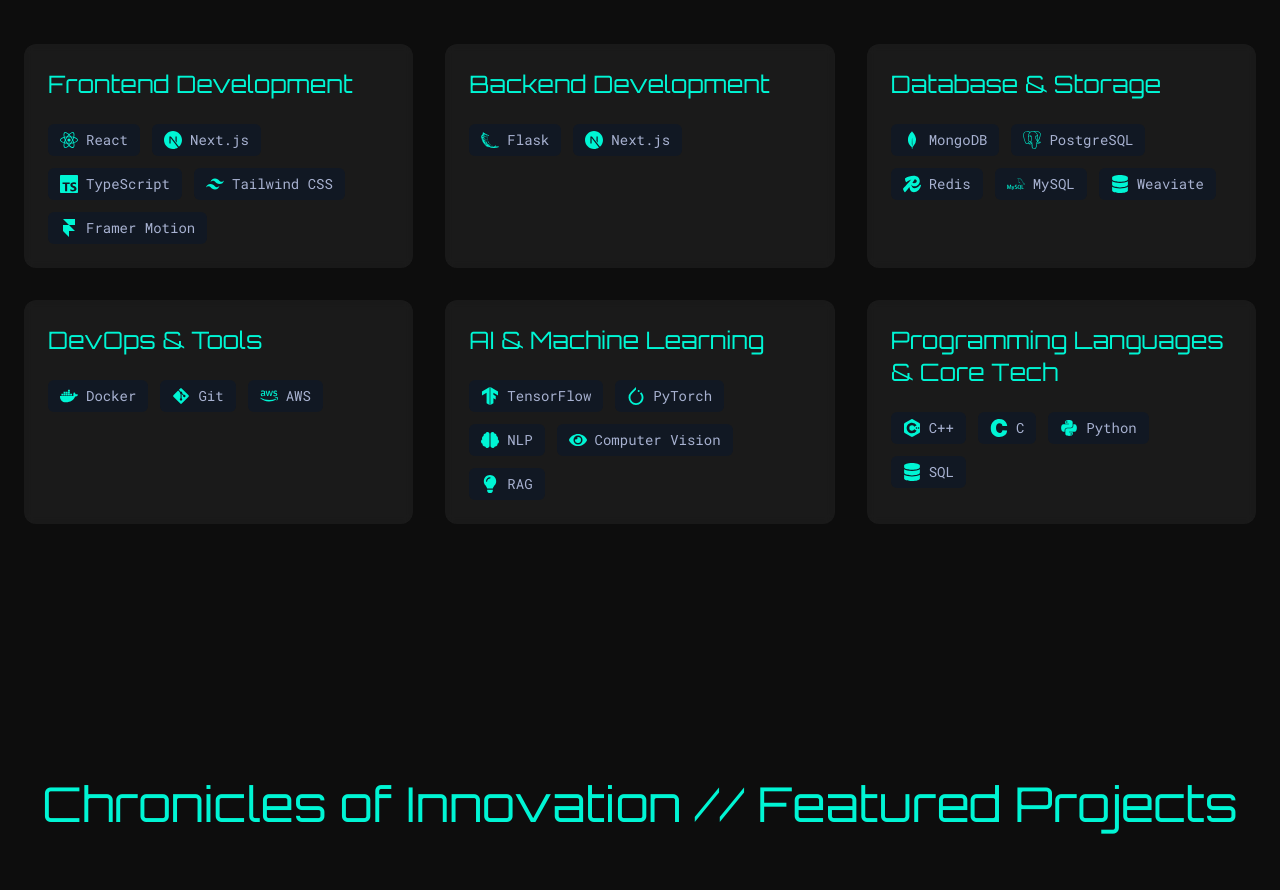
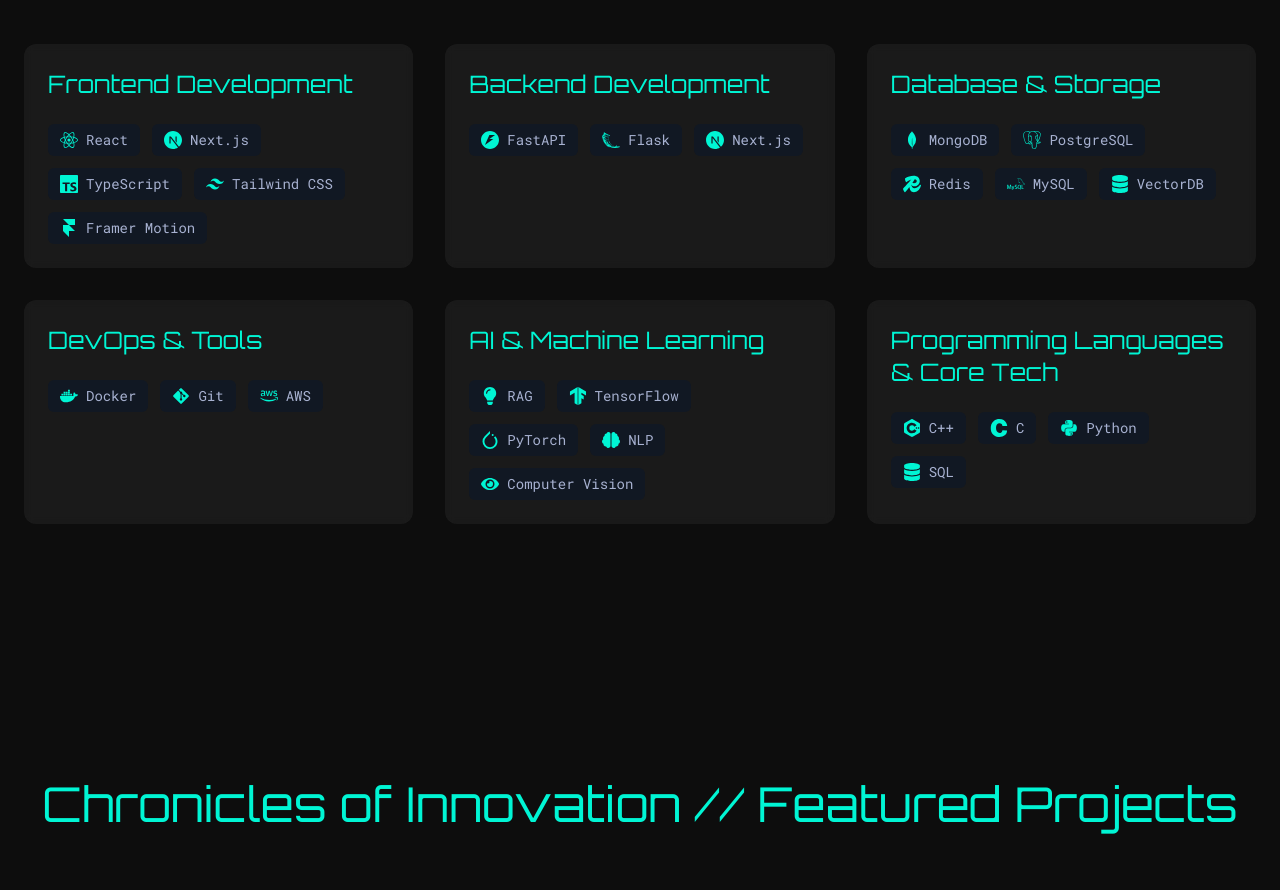
Before and after one commit to Subrojyoti/subrojyoti-portfolio, a Next.js app: page / in a window 1280 px wide. Shown: the part 1720-2610 px from the top of the page. Built offline with nearby package versions, Linux system fonts and the light colour scheme; grey boxes are pictures that could not be loaded.

Commit message:
added new project in project section

```diff
--- a/components/sections/SkillsSection.tsx
+++ b/components/sections/SkillsSection.tsx
@@ -2,8 +2,8 @@
 'use client';
 import { motion } from 'framer-motion';
 import type { IconType } from 'react-icons';
-import { FaReact, FaPython, FaDocker, FaGitAlt, FaAws, FaBrain, FaEye, FaDatabase, FaLightbulb } from 'react-icons/fa';
-import { SiNextdotjs, SiTailwindcss, SiTypescript, SiFlask, SiMongodb, SiPostgresql, SiRedis, SiTensorflow, SiPytorch, SiFramer, SiMysql, SiCplusplus, SiC } from 'react-icons/si';
+import {FaReact, FaPython, FaDocker, FaGitAlt, FaAws, FaBrain, FaEye, FaDatabase, FaLightbulb } from 'react-icons/fa';
+import { SiFastapi, SiNextdotjs, SiTailwindcss, SiTypescript, SiFlask, SiMongodb, SiPostgresql, SiRedis, SiTensorflow, SiPytorch, SiFramer, SiMysql, SiCplusplus, SiC } from 'react-icons/si';
 // Import other icons as needed
 
 interface Skill {
@@ -22,15 +22,16 @@
   { name: 'Framer Motion', level: 4, category: 'frontend', icon: SiFramer }, // Added icon
 
   // Backend
-  { name: 'Flask', level: 4, category: 'backend', icon: SiFlask },
-  { name: 'Next.js', level: 5, category: 'backend', icon: SiNextdotjs },
+  {name: 'FastAPI', level: 5, category: 'backend', icon: SiFastapi },
+  { name: 'Flask', level: 5, category: 'backend', icon: SiFlask },
+  { name: 'Next.js', level: 4, category: 'backend', icon: SiNextdotjs },
 
   // Database
   { name: 'MongoDB', level: 4, category: 'database', icon: SiMongodb },
   { name: 'PostgreSQL', level: 3, category: 'database', icon: SiPostgresql },
   { name: 'Redis', level: 3, category: 'database', icon: SiRedis },
   { name: 'MySQL', level: 3, category: 'database', icon: SiMysql }, // Added icon
-  { name: 'Weaviate', level: 3, category: 'database', icon: FaDatabase }, // Changed to FaDatabase
+  { name: 'VectorDB', level: 3, category: 'database', icon: FaDatabase }, // Changed to FaDatabase
 
   // DevOps
   { name: 'Docker', level: 4, category: 'devops', icon: FaDocker },
@@ -38,11 +39,11 @@
   { name: 'AWS', level: 3, category: 'devops', icon: FaAws },
 
   // AI/ML
+  { name: 'RAG', level: 4, category: 'ai-ml', icon: FaLightbulb },
   { name: 'TensorFlow', level: 4, category: 'ai-ml', icon: SiTensorflow },
   { name: 'PyTorch', level: 3, category: 'ai-ml', icon: SiPytorch },
   { name: 'NLP', level: 4, category: 'ai-ml', icon: FaBrain }, // Added icon
   { name: 'Computer Vision', level: 3, category: 'ai-ml', icon: FaEye }, // Added icon
-  { name: 'RAG', level: 4, category: 'ai-ml', icon: FaLightbulb }, // Changed icon to FaLightbulb
 
   // Programming Languages & Core Tech
   { name: 'C++', level: 4, category: 'languages', icon: SiCplusplus }, // Added icon
```
Also changed, not shown: public/images/projects/ai-library-management-preview.png (added).
